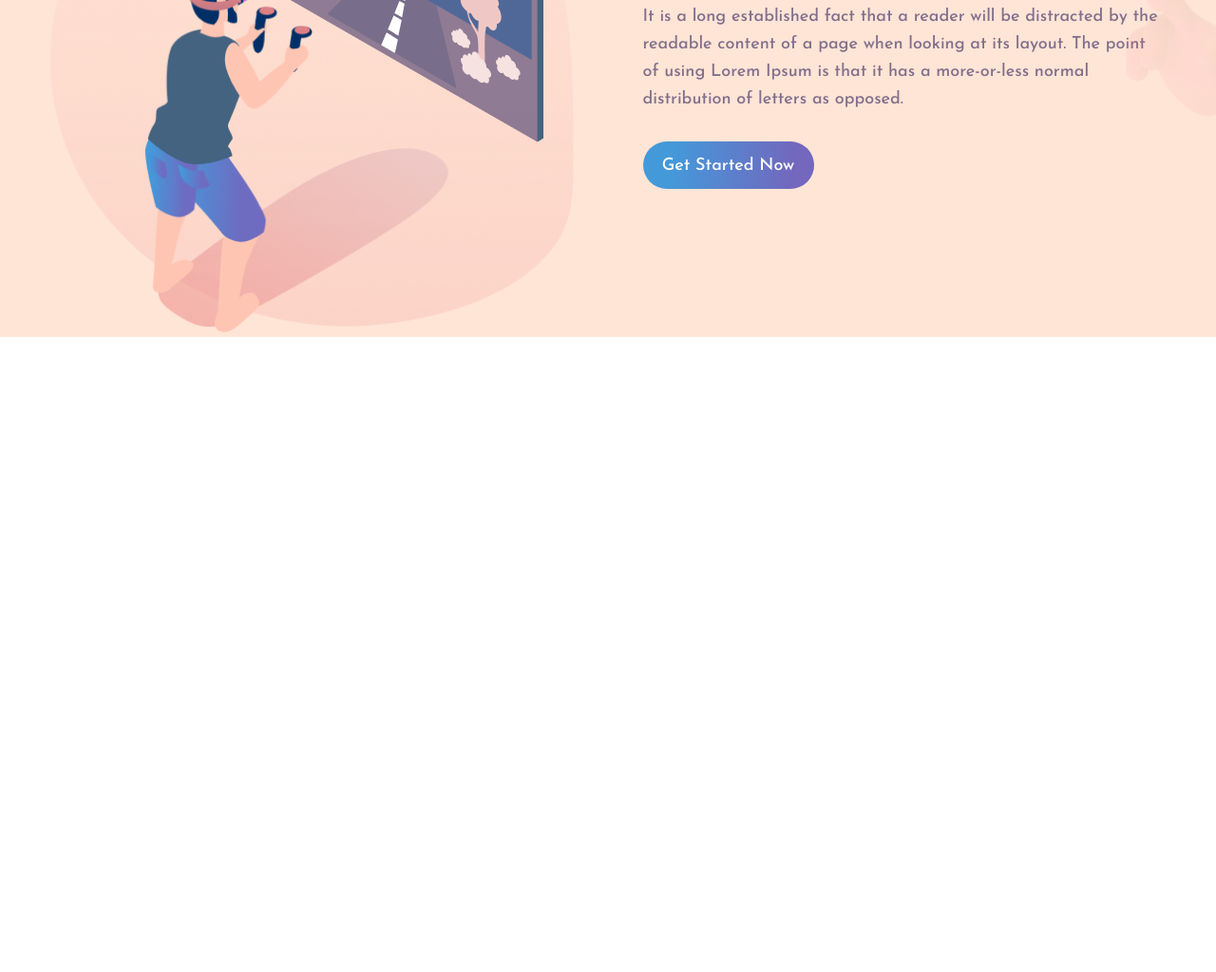
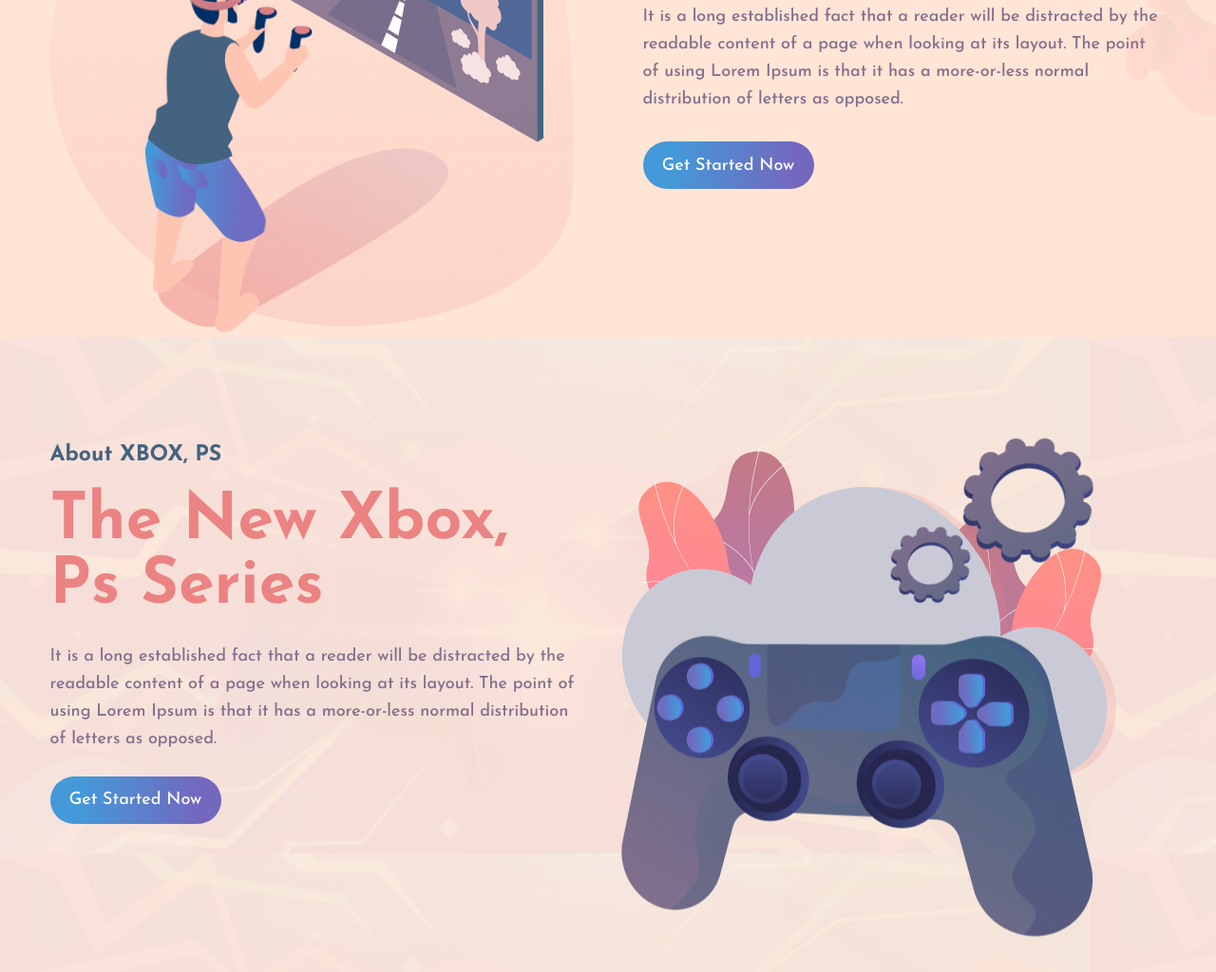
Before and after one commit to dizzydorant/GoGames, a plain HTML site: page index.html in a window 1280 px wide. Shown: the part 1281-2305 px from the top of the page at 95% size. Before the commit the page ends 1636 px from the top, so only its background shows below. Drawn offline with Linux system fonts and the light colour scheme.

Commit message:
add: about xbox ps section

```diff
--- a/css/index.scss
+++ b/css/index.scss
@@ -163,6 +163,7 @@ button {
 
   &__text {
     font-size: $font-size-main;
+    color: $font-color-purple;
     height: 116px;
     line-height: 29px;
   }
@@ -318,3 +319,64 @@ button {
     transform: translateY(0%);
   }
 }
+
+.about-consoles {
+  background-image: url(/images/about-pc-bg2.jpg);
+  padding-top: 113px;
+  padding-bottom: 156px;
+
+  &__wrapper {
+    display: flex;
+    gap: 35px;
+  }
+
+  &__content {
+    display: flex;
+    flex-basis: 566px;
+    flex-direction: column;
+    gap: 25px;
+  }
+
+  &__title {
+    font-size: 23px;
+    color: $font-color-blue;
+    font-weight: $font-width-bold;
+  }
+
+  &__subtitle {
+    font-size: 68px;
+    color: $font-color-red;
+    font-weight: $font-width-bold;
+  }
+
+  &__text {
+    color: $font-color-purple;
+    line-height: 29px;
+  }
+
+  &__images-container {
+    position: relative;
+    flex-basis: 566px;
+  }
+
+  &__gamepad {
+    position: absolute;
+    top: 210px;
+    left: 0;
+    animation: translate 3s linear infinite;
+  }
+
+  &__biger-detail {
+    position: absolute;
+    right: 70px;
+    top: -10px;
+    animation: rotate 7s linear infinite;
+  }
+
+  &__smaller-detail {
+    position: absolute;
+    top: 85px;
+    right: 199px;
+    animation: rotate 7s linear infinite;
+  }
+}
--- a/index.html
+++ b/index.html
@@ -111,6 +111,43 @@
           </div>
         </div>
       </section>
+
+      <section class="about-consoles">
+        <div class="container">
+          <div class="about-consoles__wrapper">
+            <div class="about-consoles__content">
+              <p class="about-consoles__title">About XBOX, PS</p>
+
+              <p class="about-consoles__subtitle">The New Xbox, Ps Series</p>
+
+              <p class="about-consoles__text">
+                It is a long established fact that a reader will be distracted
+                by the readable content of a page when looking at its layout.
+                The point of using Lorem Ipsum is that it has a more-or-less
+                normal distribution of letters as opposed.
+              </p>
+
+              <button class="button">Get Started Now</button>
+            </div>
+
+            <div class="about-consoles__images-container">
+              <img class="about-consoles__lower-img" src="/images/anbg.png" />
+
+              <img
+                class="about-consoles__biger-detail"
+                src="/images/detail1.png"
+              />
+
+              <img
+                class="about-consoles__smaller-detail"
+                src="/images/detail2.png"
+              />
+
+              <img class="about-consoles__gamepad" src="/images/gamepad.png" />
+            </div>
+          </div>
+        </div>
+      </section>
     </main>
 
     <footer class="footer"></footer>
```
Also changed, not shown: css/index.css, images/about-pc-bg2.jpg (added), images/anbg.png (added), images/detail1.png (added), images/detail2.png (added), images/gamepad.png (added).
